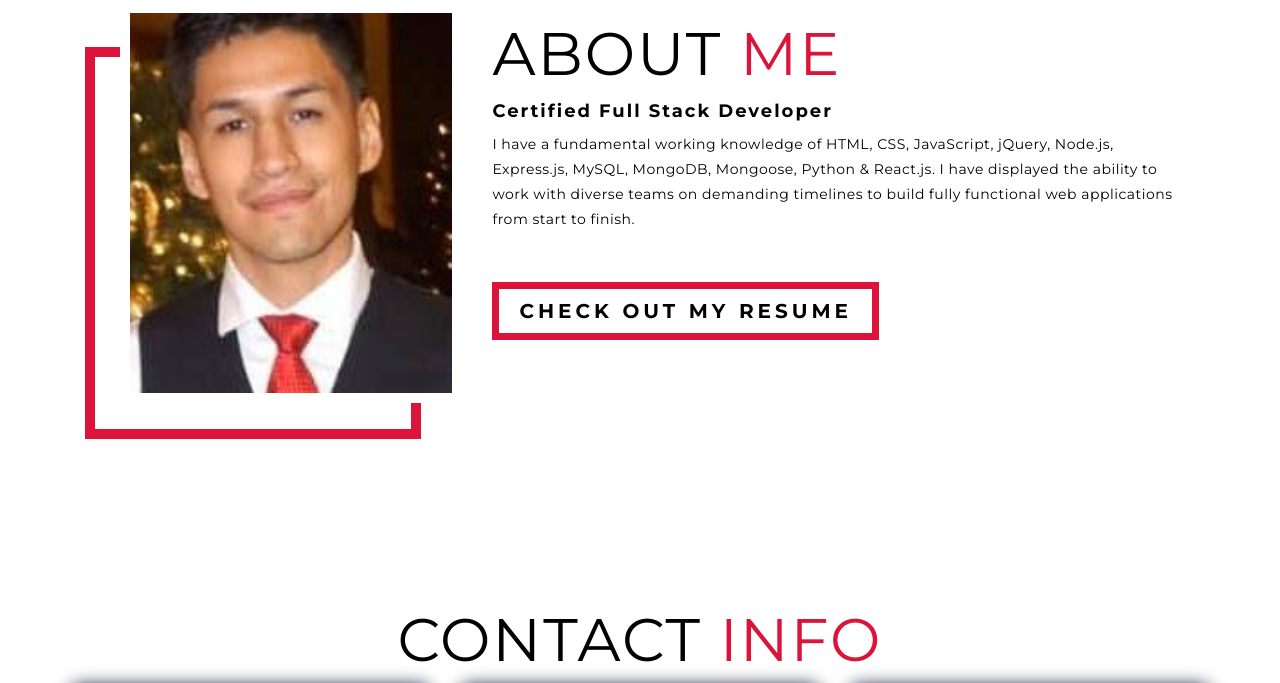
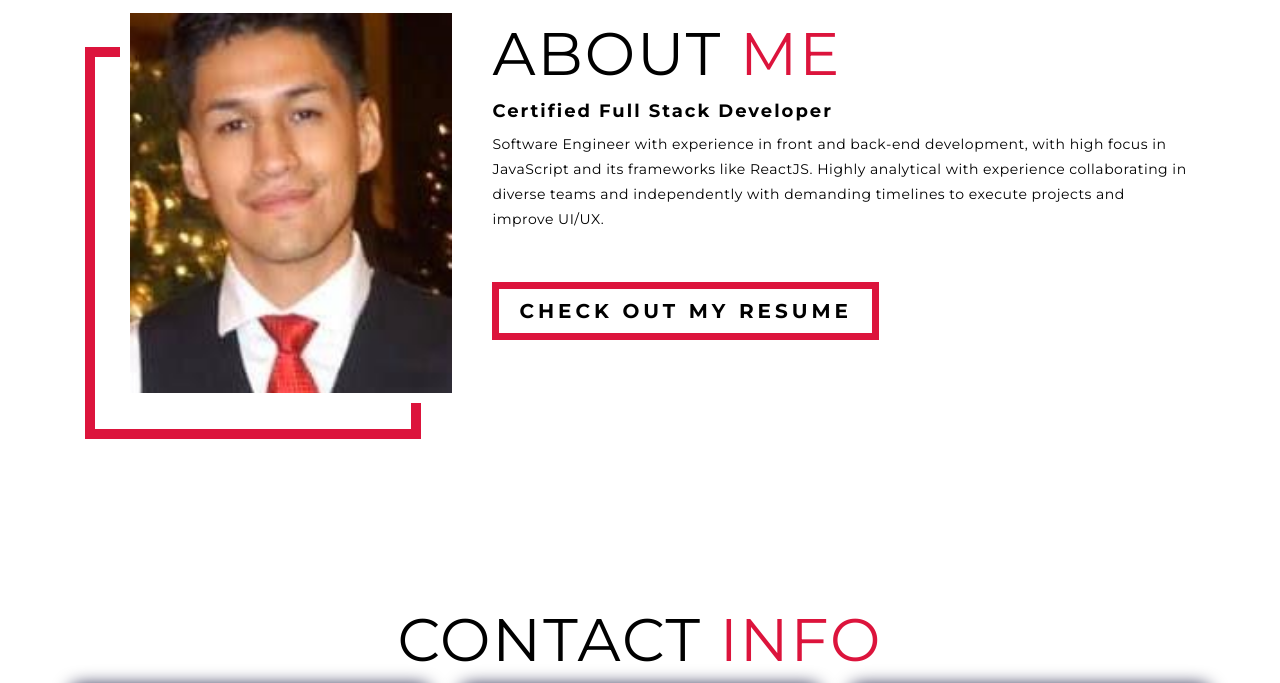
Before and after one commit to Ibanez92/Responsive_Portfolio, a website: page index.html in a window 1280 px wide. Shown: the part 3320-4003 px from the top of the page. Drawn offline with Linux system fonts and the light colour scheme.

Commit message:
updated code with useless comments

```diff
--- a/index.html
+++ b/index.html
@@ -202,7 +202,7 @@
             <div class="col-right">
                 <h1 class="section-title">About <span>Me</span></h1>
                 <h2>Certified Full Stack Developer</h2>
-                <p>I have a fundamental working knowledge of HTML, CSS, JavaScript, jQuery, Node.js, Express.js, MySQL, MongoDB, Mongoose, Python & React.js. I have displayed the ability to work with diverse teams on demanding timelines to build fully functional web applications from start to finish.</p>
+                <p>Software Engineer with experience in front and back-end development, with high focus in JavaScript and its frameworks like ReactJS. Highly analytical with experience collaborating in diverse teams and independently with demanding timelines to execute projects and improve UI/UX. </p>
                 <a href="https://docs.google.com/document/d/1RaUSm5CpaSfjgpKq_06i9gpgktJYsgDA8iWmmqB-hkA/edit?usp=sharing" class="cta">Check Out My Resume</a>
             </div>
         </div>
@@ -290,54 +290,6 @@
     </section>
 
     <!-- End Footer -->
-    <!-- <script src="main.js"></script>
-
-    <script type="text/javascript" src="https://cdn.jsdelivr.net/npm/emailjs-com@2/dist/email.min.js"></script>
-    <script type="text/javascript">
-    (function() {
-    emailjs.init("user_XtVxM576M6HpDPwJw5wkw");
-    })(); -->
-
-
-// function sendMail(params) {
-
-//     var tempParams = {
-//     to_name: ((document.getElementById("toName")||{}).value)||"",
-//     from_name: document.getElementById('fromName'),
-//     message: 'msg'
-//   };
-
-//   emailjs.send('service_6c5gizv', 'template_mq0xm2c', tempParams)
-//     .then(function(response) {
-//       console.log('SUCCESS!', response.status, response.text);
-//     }, function(error) {
-//       console.log('FAILED...', error);
-//     });
-// }
-
-
-<!-- <script type="text/javascript" src="https://cdn.jsdelivr.net/npm/emailjs-com@2/dist/email.min.js"></script>
-    <script type="text/javascript">
-    (function() {
-    emailjs.init("user_XtVxM576M6HpDPwJw5wkw");
-    })(); -->
-
-<!--
-    var tempParams = {
-        from_name: ,
-        to_name: ,
-        message: document.getElementById("msg")
-    };
-
-    emailjs.send('service_6c5gizv', 'template_mq0xm2c', tempParams, 'user_XtVxM576M6HpDPwJw5wkw')
-    .then(function(response) {
-        console.log("success", response.status, response.text);
-    }, function(err) {
-        console.log('Failed...', err);
-    });
-
-
-    </script> -->
 
 
 <script src="main.js"></script>
```
Also changed, not shown: script.js (deleted, +0 -28 lines), 1 other file.
